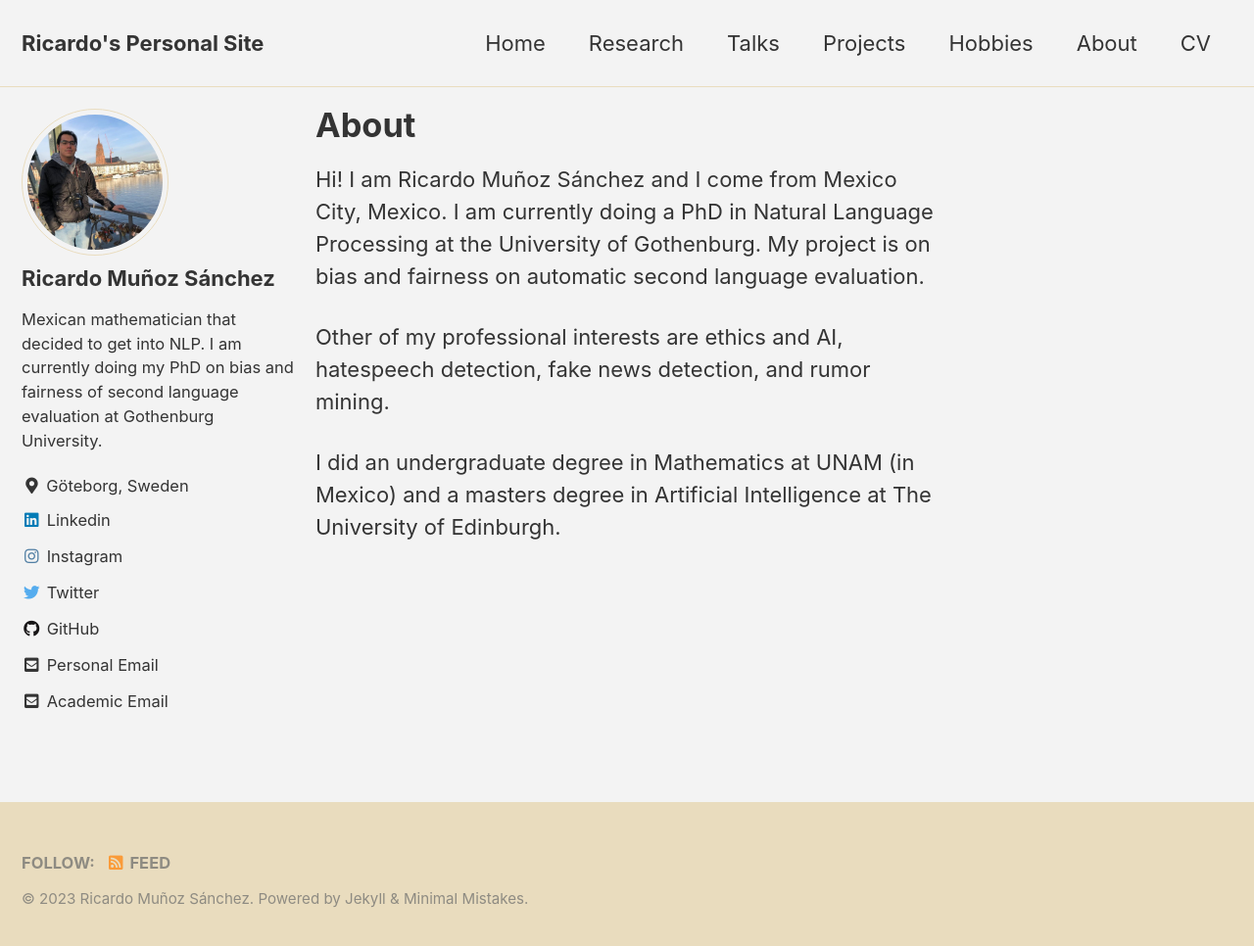
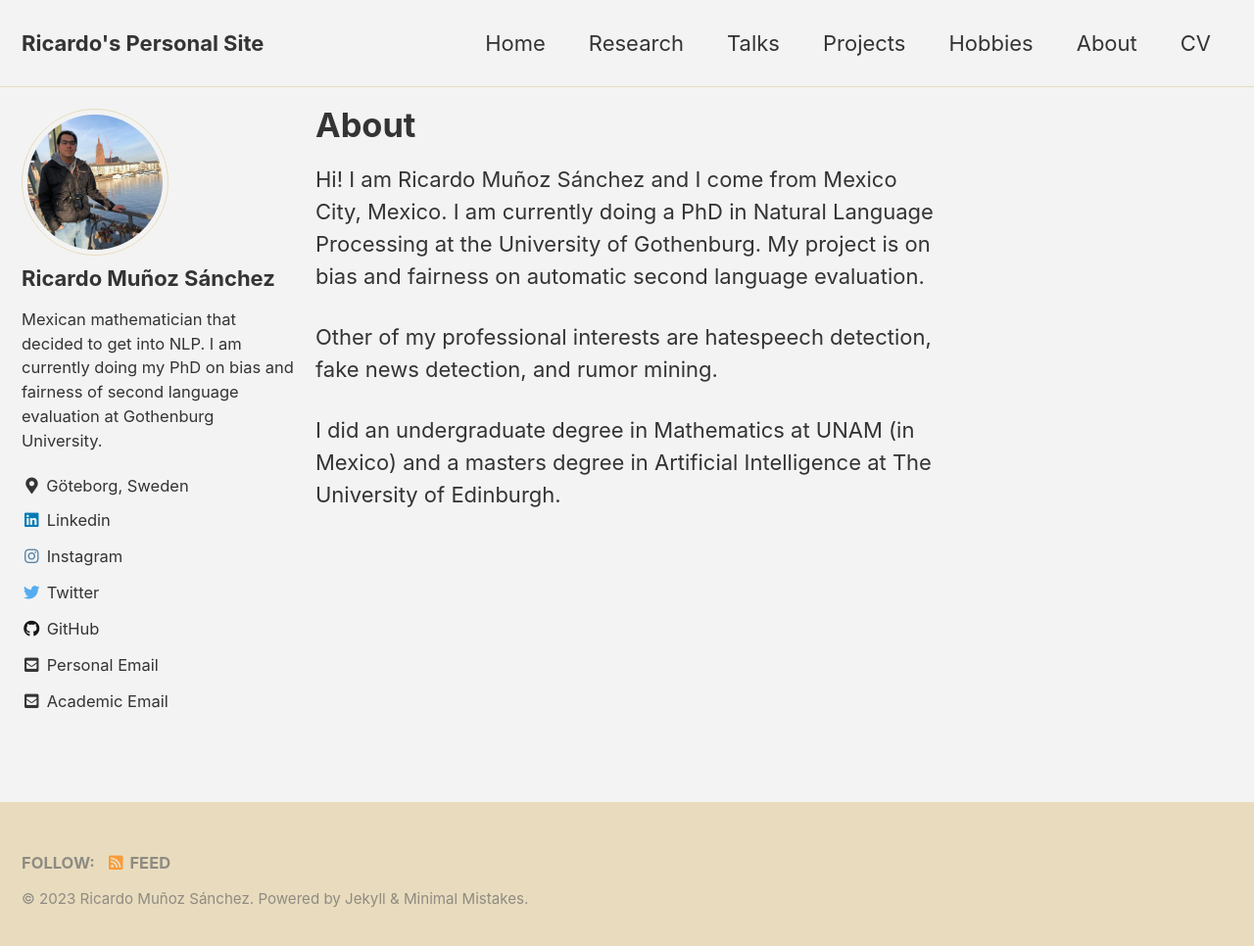
Before and after one commit to rimusa/rimusa.github.io, a Jekyll site: the page built from docs/_pages/about.md, in a window 1280 px wide and 973 px high. Shown: the top 966 px of the window at 98% size. Built offline with Jekyll 4.4.1, drawn with Linux system fonts in a browser that asks for light colours; cached includes are drawn as plain includes.

Commit message:
Updated about

```diff
--- a/docs/_pages/about.md
+++ b/docs/_pages/about.md
@@ -9,6 +9,6 @@ Hi! I am Ricardo Muñoz Sánchez and I come from Mexico City, Mexico.
 I am currently doing a PhD in Natural Language Processing at the University of Gothenburg.
 My project is on bias and fairness on automatic second language evaluation.
 
-Other of my professional interests are ethics and AI, hatespeech detection, fake news detection, and rumor mining.
+Other of my professional interests are hatespeech detection, fake news detection, and rumor mining.
 
 I did an undergraduate degree in Mathematics at UNAM (in Mexico) and a masters degree in Artificial Intelligence at The University of Edinburgh.
```
